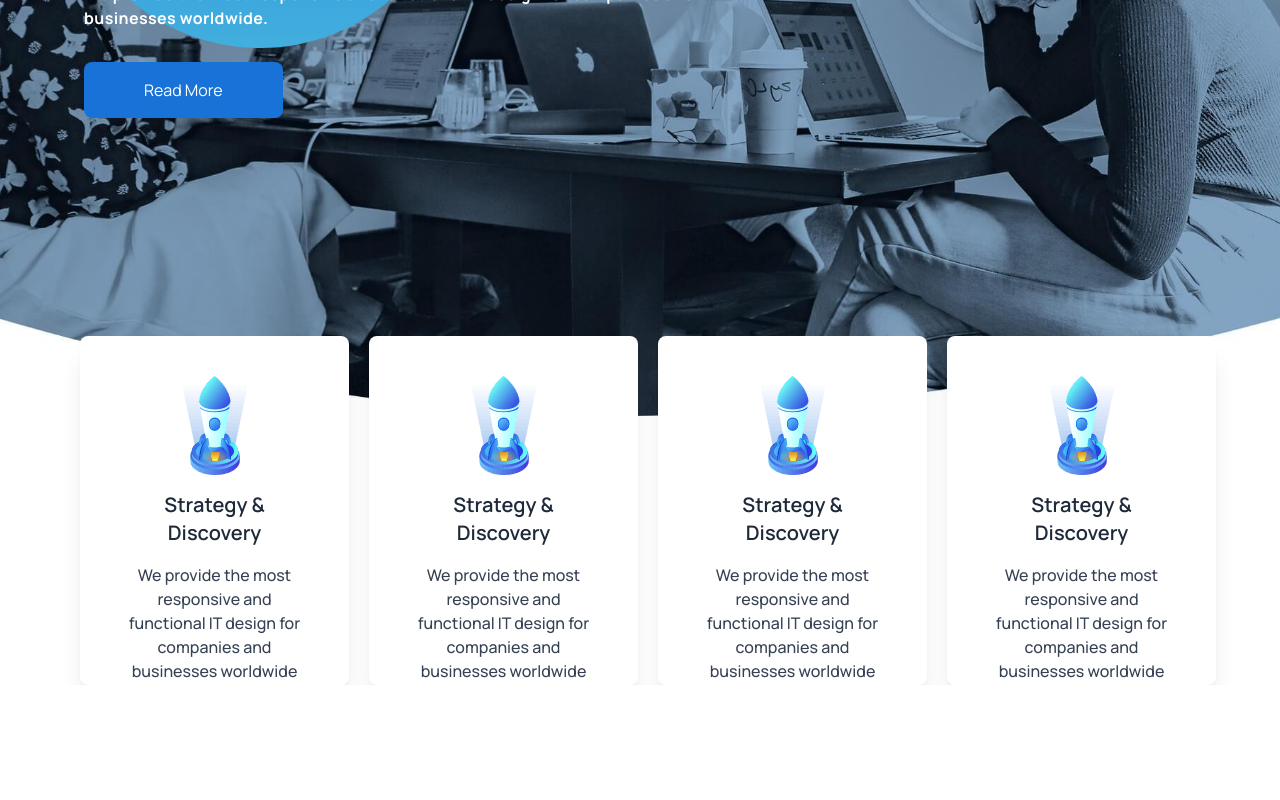
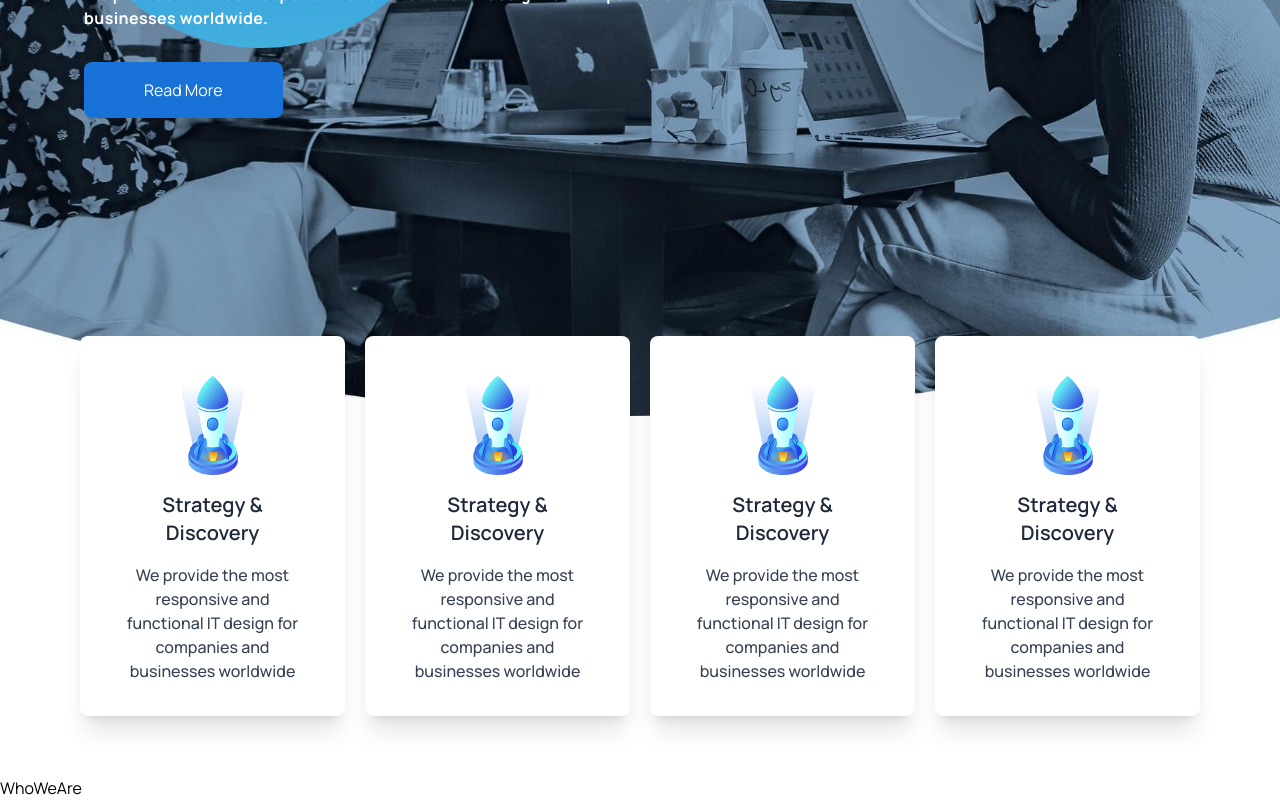
Before and after one commit to patrickIFL/Techmax, a React (Vite) app in the folder techmax/techmax-frontend/: page / in a window 1280 px wide. Shown: the part 470-1270 px from the top of the page. Before the commit the page ends 1155 px from the top, so only its background shows below. Built offline with nearby package versions, Linux system fonts and the light colour scheme.

Commit message:
Bug fixes: Absolute positioning of the Description Section, * Min-h of the section, since cards are absolute, they don't occupy space that is why, min-h is needed.

```diff
--- a/techmax/techmax-frontend/src/App.jsx
+++ b/techmax/techmax-frontend/src/App.jsx
@@ -1,6 +1,7 @@
 import DescriptionSection from "./components/DescriptionSection"
 import HeroSection from "./components/HeroSection"
 import Navbar from "./components/Navbar"
+import WhoWeAre from "./components/WhoWeAre"
 
 function App() {
 
@@ -12,6 +13,7 @@ function App() {
         <Navbar />
         <HeroSection />
         <DescriptionSection />
+        <WhoWeAre />
 
 
       </div>
--- a/techmax/techmax-frontend/src/components/DescriptionCard.jsx
+++ b/techmax/techmax-frontend/src/components/DescriptionCard.jsx
@@ -3,7 +3,7 @@ import React from 'react'
 function DescriptionCard({ imgsrc, title, content }) {
   return (
     <div
-      className="relative md:max-w-[336px] md:max-h-[349px] rounded-lg overflow-hidden
+      className="relative md:max-w-[336px] md:max-h-[380px] rounded-lg overflow-hidden
       bg-white group transition-all duration-500 ease-in-out cursor-pointer shadow-xl p-10 md:p-0"
     >
       {/* Gradient Background Overlay */}
@@ -39,7 +39,7 @@ function DescriptionCard({ imgsrc, title, content }) {
       >
         <img className="w-[66px] h-[99px]" src={imgsrc} alt="" />
         <h1 className="text-xl font-semibold">{title}</h1>
-        <p className="text-md font-medium text-gray-700 group-hover:text-gray-100 transition-colors duration-500 ease-in-out">
+        <p className="text-md font-medium text-gray-700 group-hover:text-gray-100 transition-colors duration-500 ease-in-out mb-5">
           {content}
         </p>
       </div>
--- a/techmax/techmax-frontend/src/components/DescriptionSection.jsx
+++ b/techmax/techmax-frontend/src/components/DescriptionSection.jsx
@@ -1,45 +1,53 @@
-import DescriptionCard from "./DescriptionCard"
+import DescriptionCard from "./DescriptionCard";
 
 function DescriptionSection() {
   const descriptionArr = [
     {
       imgsrc: "/service-1.png",
       title: "Strategy & Discovery",
-      content: "We provide the most responsive and functional IT design for companies and businesses worldwide"
+      content:
+        "We provide the most responsive and functional IT design for companies and businesses worldwide",
     },
     {
       imgsrc: "/service-1.png",
       title: "Strategy & Discovery",
-      content: "We provide the most responsive and functional IT design for companies and businesses worldwide"
+      content:
+        "We provide the most responsive and functional IT design for companies and businesses worldwide",
     },
     {
       imgsrc: "/service-1.png",
       title: "Strategy & Discovery",
-      content: "We provide the most responsive and functional IT design for companies and businesses worldwide"
+      content:
+        "We provide the most responsive and functional IT design for companies and businesses worldwide",
     },
     {
       imgsrc: "/service-1.png",
       title: "Strategy & Discovery",
-      content: "We provide the most responsive and functional IT design for companies and businesses worldwide"
+      content:
+        "We provide the most responsive and functional IT design for companies and businesses worldwide",
     },
-  ]
+  ];
 
   return (
-
-    <div className="flex max-w-6xl mx-auto gap-5 relative px-4">
-      <div className="absolute grid grid-cols-1 sm:grid-cols-2
-      xl:grid-cols-4 gap-5 -top-20">
-        {descriptionArr.map((item, index) => {
-          return <DescriptionCard key={index}
-            imgsrc={item.imgsrc}
-            title={item.title}
-            content={item.content}
-          />;
-        })}
+    <div className="block max-w-6xl mx-auto relative px-4">
+      {/* Wrapper div controls height so layout stays intact */}
+      <div className="relative min-h-[360px]">
+        <div
+          className="absolute inset-0 grid grid-cols-1 sm:grid-cols-2
+          xl:grid-cols-4 gap-5 -top-20"
+        >
+          {descriptionArr.map((item, index) => (
+            <DescriptionCard
+              key={index}
+              imgsrc={item.imgsrc}
+              title={item.title}
+              content={item.content}
+            />
+          ))}
+        </div>
       </div>
-
     </div>
-  )
+  );
 }
 
-export default DescriptionSection
+export default DescriptionSection;
--- /dev/null
+++ b/techmax/techmax-frontend/src/components/WhoWeAre.jsx
@@ -0,0 +1,9 @@
+import React from 'react'
+
+function WhoWeAre() {
+  return (
+    <div>WhoWeAre</div>
+  )
+}
+
+export default WhoWeAre
```
